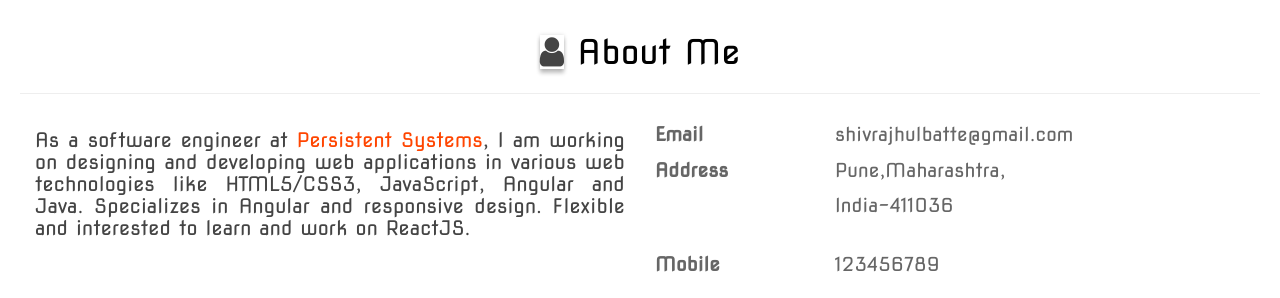
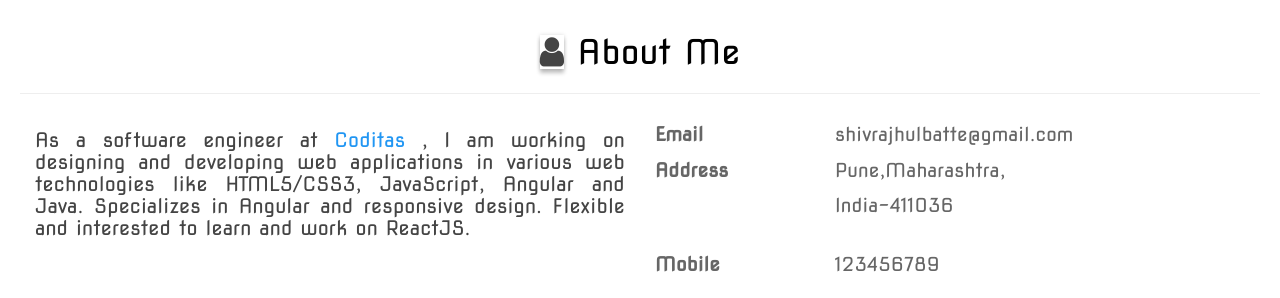
Before and after one commit to shivrajpro/shivrajpro.github.io, a plain HTML site: page index.html in a window 1280 px wide. Shown: the part 860-1158 px from the top of the page. Drawn offline with nearby package versions, Linux system fonts and the light colour scheme.

Commit message:
change company name

```diff
--- a/index.html
+++ b/index.html
@@ -64,7 +64,10 @@
             </article>
 
             <article class="col-md-6">
-                <h5 class="text-justify">As a software engineer at <span><a  style="color:orangered;" target="_blank" href="https://www.persistent.com/">Persistent Systems</a></span>, I am working on designing and developing web applications in various web technologies like HTML5/CSS3, JavaScript, Angular and Java. Specializes in Angular and responsive design. Flexible and interested to learn and work on ReactJS.</h5>
+                <h5 class="text-justify">As a software engineer at <span>
+                    <a  style="color:#2196f3;" target="_blank" href="https://coditas.com">
+                        Coditas</a>
+                    </span>, I am working on designing and developing web applications in various web technologies like HTML5/CSS3, JavaScript, Angular and Java. Specializes in Angular and responsive design. Flexible and interested to learn and work on ReactJS.</h5>
 
                 <br><br>
                 <h3><q>User Interface is like a humor. If you have to explain it, it's not that good</q>
@@ -420,7 +423,7 @@
                         <a target="_blank" href="https://github.com/shivrajpro"><i class="fa fa-github" aria-hidden="true"></i></a>
                         <a target="_blank" href="https://www.hackerrank.com/shivrajhulbatte"><span class="simple-svg" data-icon="simple-icons:hackerrank" data-inline="false"></span></a>
                 </div>
-                <p class="small-text" style="text-align: center;">Copyright &copy; 2021. Developed by Shivraj Hulbatte. All Rights Reserved.</p>
+                <p class="small-text" style="text-align: center;">Copyright &copy; 2022. Developed by Shivraj Hulbatte. All Rights Reserved.</p>
             </div>
         </div>
     </footer>
```
